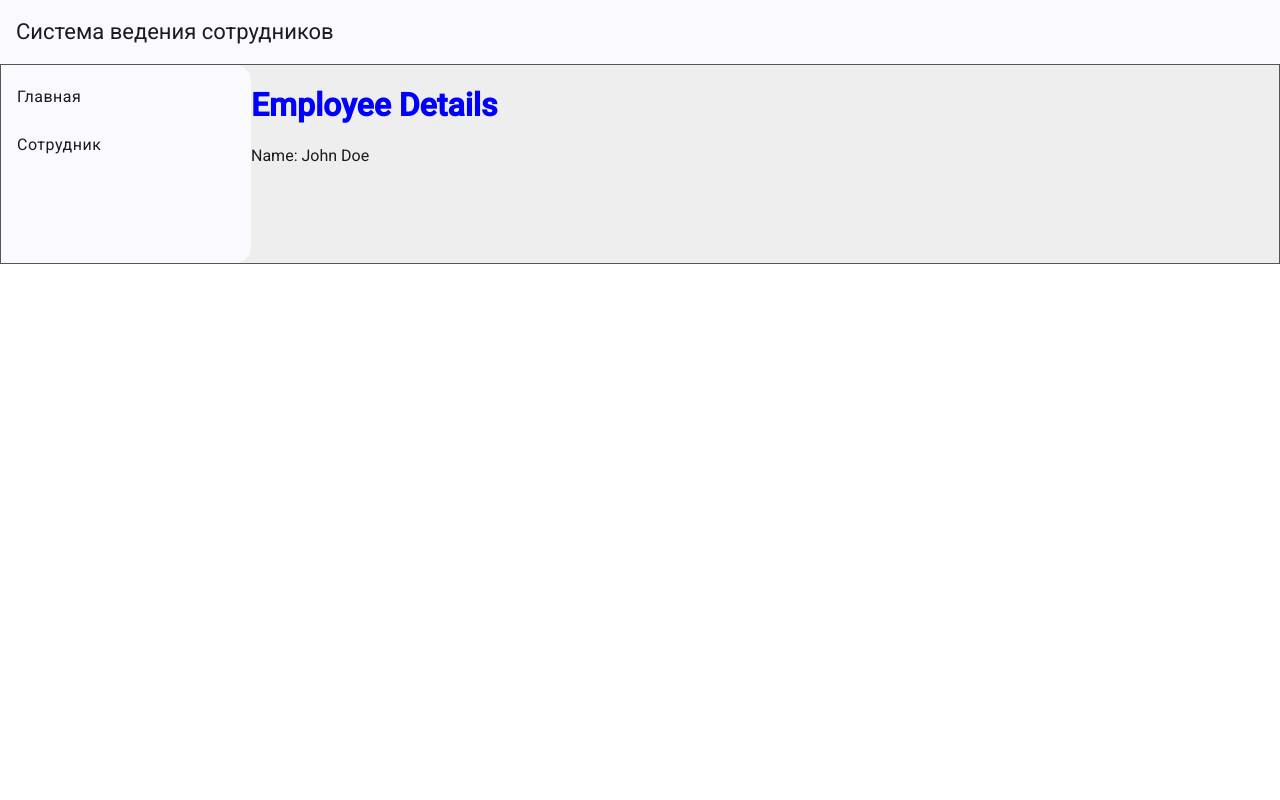
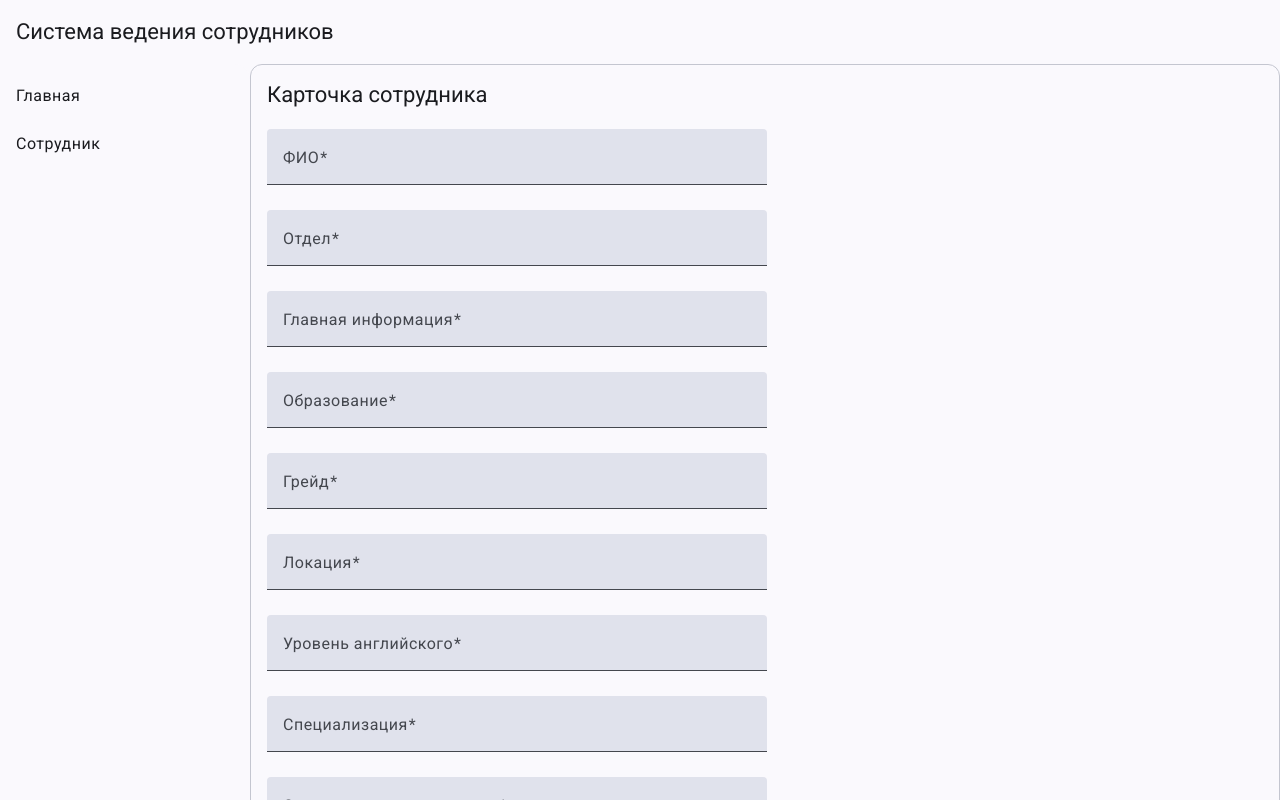
Before and after one commit to ul7309/management-service, an Angular app: page /employee in a window 1280 px wide. Shown: the top 800 px of the page. Built offline with nearby package versions, Linux system fonts and the light colour scheme.

Commit message:
Карточка сотрудника

```diff
--- a/src/app/app.component.html
+++ b/src/app/app.component.html
@@ -2,7 +2,7 @@
   <span>Система ведения сотрудников</span>
 </mat-toolbar>
 
-<mat-drawer-container class="example-container">
+<mat-drawer-container class="page-content">
   <mat-drawer mode="side" opened>
     <app-sidebar />
   </mat-drawer>
--- a/src/app/app.component.scss
+++ b/src/app/app.component.scss
@@ -1,6 +1,3 @@
-.example-container {
-  width: auto;
-  height: 200px;
-  border: 1px solid #555;
-  background: #eee;
+.page-content {
+  min-height: 200px;
 }
--- a/src/app/pages/Employee/employee.component.html
+++ b/src/app/pages/Employee/employee.component.html
@@ -1,2 +1,18 @@
-<h1>Employee Details</h1>
-<p>Name: {{ employeeName }}</p>
+<mat-card appearance="outlined" class="employee">
+  <mat-card-header class="employee__header">
+    <mat-card-title> Карточка сотрудника</mat-card-title>
+  </mat-card-header>
+  <mat-card-content>
+    <form [formGroup]="myForm" novalidate (ngSubmit)="submit()" class="form">
+      <mat-form-field appearance="fill" *ngFor="let field of fields">
+        <mat-label>{{field.label}}</mat-label>
+        <input matInput [formControlName]="field.key" [placeholder]="field.label" />
+        <mat-error *ngIf="hasError(field.key)">
+          Поле обязательно для заполнения
+        </mat-error>
+      </mat-form-field>
+
+      <button mat-raised-button color="primary" [disabled]="myForm.invalid">Сохранить</button>
+    </form>
+  </mat-card-content>
+</mat-card>
--- a/src/app/pages/Employee/employee.component.scss
+++ b/src/app/pages/Employee/employee.component.scss
@@ -1,7 +1,12 @@
-h1 {
-  color: blue;
+.employee {
+  &__header {
+    margin-bottom: 20px;
+  }
 }
 
-p {
-  font-size: 16px;
+.form {
+  display: flex;
+  flex-direction: column;
+  gap: 5px;
+  max-width: 500px;
 }
--- a/src/app/pages/Employee/employee.component.ts
+++ b/src/app/pages/Employee/employee.component.ts
@@ -1,15 +1,50 @@
-import { Component } from '@angular/core';
+import { Component} from '@angular/core';
+import { CommonModule } from '@angular/common';
+import { FormsModule, FormGroup, FormControl, Validators, ReactiveFormsModule} from '@angular/forms';
+
+import { MatInputModule } from '@angular/material/input';
+import { MatFormFieldModule } from '@angular/material/form-field';
+import { MatButtonModule } from '@angular/material/button';
+import { MatCardModule } from '@angular/material/card';
 
 @Component({
   selector: 'app-employee',
+  imports: [FormsModule, ReactiveFormsModule, CommonModule, MatInputModule, MatFormFieldModule, MatButtonModule, MatCardModule],
   templateUrl: './employee.component.html',
-  styleUrls: ['./employee.component.scss'], // или .css
-  standalone: true // Указываем, что компонент является самостоятельным
+  styleUrls: ['./employee.component.scss'],
+  standalone: true,
 })
+
 export class EmployeeComponent {
-  employeeName: string = 'John Doe';
+  myForm: FormGroup;
+
+  fields = [
+    { key: 'fio', label: 'ФИО', validators: [Validators.required] },
+    { key: 'department', label: 'Отдел', validators: [Validators.required] },
+    { key: 'mainInformation', label: 'Главная информация', validators: [Validators.required] },
+    { key: 'education', label: 'Образование', validators: [Validators.required] },
+    { key: 'grade', label: 'Грейд', validators: [Validators.required] },
+    { key: 'location', label: 'Локация', validators: [Validators.required] },
+    { key: 'englishLevel', label: 'Уровень английского', validators: [Validators.required] },
+    { key: 'specialization', label: 'Специализация', validators: [Validators.required] },
+    { key: 'coverLetter', label: 'Сопроводительное письмо', validators: [Validators.required] },
+    { key: 'supervisor', label: 'Руководитель', validators: [Validators.required] },
+  ];
 
   constructor() {
-    // код инициализации
+    this.myForm = new FormGroup({});
+
+    this.fields.forEach(field => {
+      this.myForm.addControl(field.key, new FormControl('', field.validators));
+    });
+  }
+
+  hasError(controlName: string): boolean {
+    const control = this.myForm.controls[controlName];
+    return control.invalid && control.touched;
+  }
+
+  submit() {
+    console.log(this.myForm);
   }
 }
```
